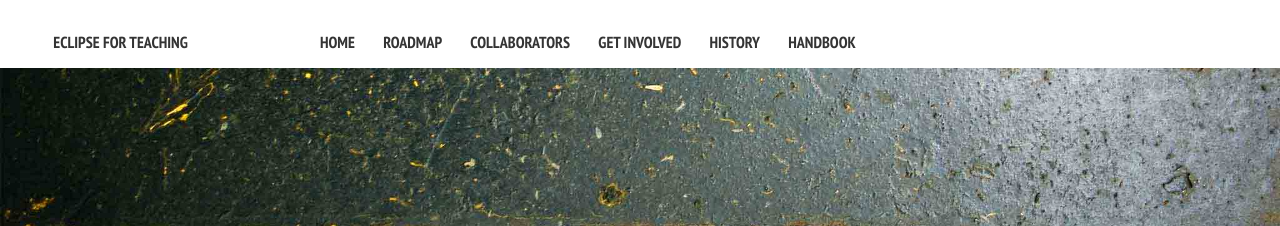
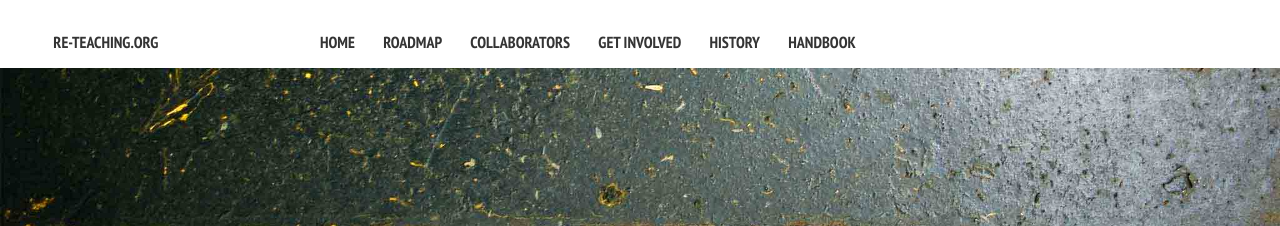
Before and after one commit to jastram/teaching, a Jekyll site: the page built from index.md, in a window 1280 px wide. Shown: the top 226 px of the page. Built offline with Jekyll 4.4.1, drawn with Linux system fonts in a browser that asks for light colours; nearby versions of some CDN libraries.

Commit message:
Updating url and title

```diff
--- a/_config.yml
+++ b/_config.yml
@@ -1,9 +1,9 @@
 # Site wide configuration
 
-title:            Eclipse for Teaching
+title:            re-teaching.org
 locale:           en_US
 # url:              http://localhost:4000
-url:              http://jastram.github.io/teaching
+url:              http://re-teaching.org
 
 
 # Jekyll configuration
```
